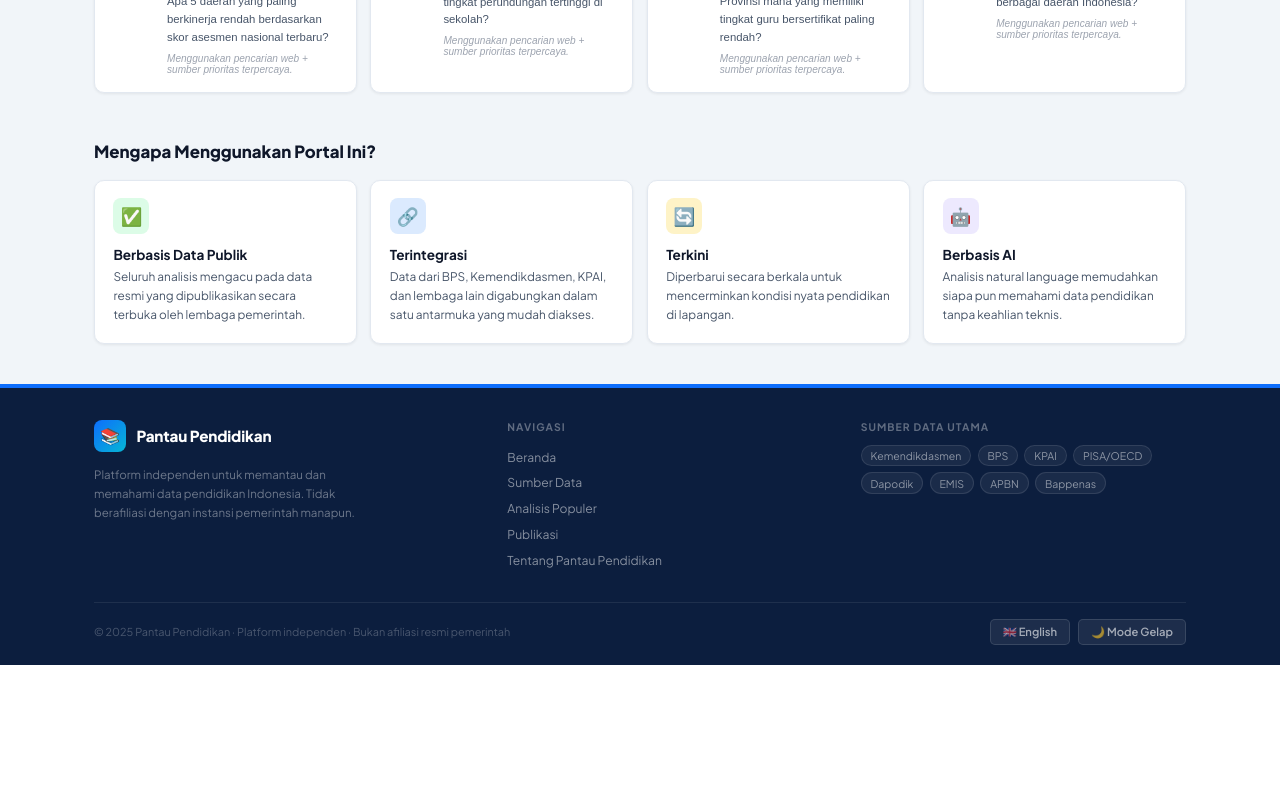
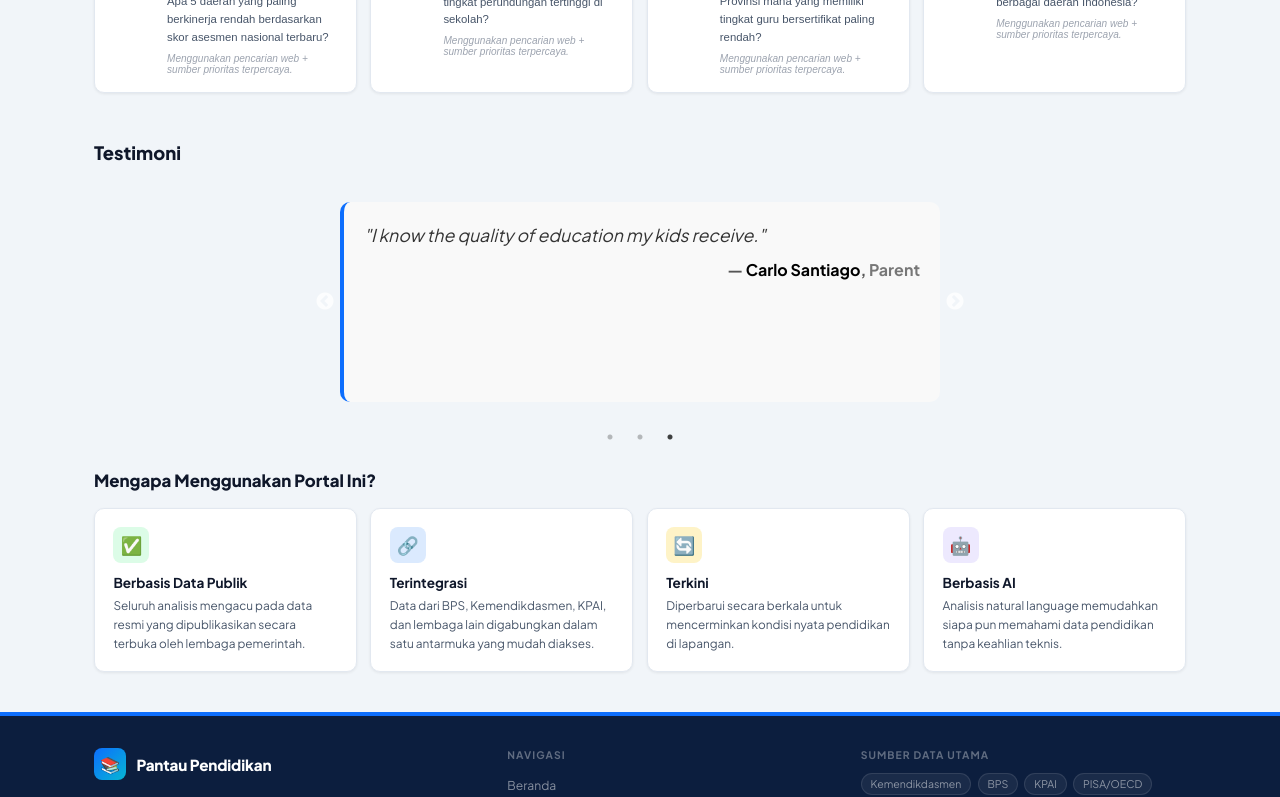
Before and after one commit to ghif/pantau-pendidikan, a React (Vite) app: page / in a window 1280 px wide. Shown: the part 1543-2340 px from the top of the page. Before the commit the page ends 2208 px from the top, so only its background shows below. Built offline with nearby package versions, Linux system fonts and the light colour scheme.

Commit message:
feat: added testimony section

```diff
--- a/package.json
+++ b/package.json
@@ -15,7 +15,9 @@
     "html-to-image": "^1.11.13",
     "react": "^18.2.0",
     "react-dom": "^18.2.0",
-    "react-icons": "^5.6.0"
+    "react-icons": "^5.6.0",
+    "react-slick": "^0.31.0",
+    "slick-carousel": "^1.8.1"
   },
   "devDependencies": {
     "@vitejs/plugin-react": "^4.2.1",
--- a/src/data/strings.js
+++ b/src/data/strings.js
@@ -22,6 +22,7 @@ export const STRINGS = {
     popularAnalyses: "Analisis Populer",
     popularSub: "Klik untuk langsung menjalankan analisis berbasis data pendidikan publik Indonesia",
     filterAll: "Semua",
+    testimonials: "Testimoni",
     whyTitle: "Mengapa Menggunakan Portal Ini?",
     whyCards: [
       { icon: "✅", color: "#16a34a", bg: "#dcfce7", title: "Berbasis Data Publik", desc: "Seluruh analisis mengacu pada data resmi yang dipublikasikan secara terbuka oleh lembaga pemerintah." },
@@ -83,6 +84,7 @@ export const STRINGS = {
     popularAnalyses: "Popular Analyses",
     popularSub: "Click to run analyses based on Indonesia's public education data",
     filterAll: "All",
+    testimonials: "Testimonials",
     whyTitle: "Why Use This Portal?",
     whyCards: [
       { icon: "✅", color: "#16a34a", bg: "#dcfce7", title: "Public Data Only", desc: "All analyses are grounded in official data published openly by government agencies." },
--- /dev/null
+++ b/src/data/testimonies.js
@@ -0,0 +1,17 @@
+export const TESTIMONIES = [
+  {
+    testimony: "This service is highly recommended! The team was professional, prompt, and exceeded all my expectations. My conversion rates improved by nearly four times after implementing their solution.",
+    author: "Alex Johnson",
+    company: "Tech Solutions Inc.",
+  },
+  {
+    testimony: "NEVER BEEN EASIER!!!",
+    author: "Bianca Thompson",
+    company: "Education Observer",
+  },
+  {
+    testimony: "I know the quality of education my kids receive.",
+    author: "Carlo Santiago",
+    company: "Parent",
+  },
+]
--- a/src/pages/HomePage.jsx
+++ b/src/pages/HomePage.jsx
@@ -1,9 +1,14 @@
 import { useState, useRef, useEffect } from "react";
 import { toBlob } from "html-to-image";
 import { BsCopy } from 'react-icons/bs';
+import Slider from "react-slick";
+import "slick-carousel/slick/slick.css";
+import "slick-carousel/slick/slick-theme.css";
+import styles from "../styles/HomePage.module.css";
 
 import { SUGGESTED_QUERIES } from "../data/queries";
 import { STRINGS } from "../data/strings";
+import { TESTIMONIES } from "../data/testimonies";
 import { PISA_DATA, SPENDING_DATA, TOTAL_SPENDING_DATA } from "../data/official";
 import { BarChart, LineChart, ComparisonChart, ScatterChart, DualAxisChart } from "../components/Charts";
 import { TypingText } from "../components/TypingText";
@@ -1688,6 +1693,15 @@ export function HomePage({
   const S = STRINGS[lang];
   const QUERIES = SUGGESTED_QUERIES[lang];
   const T = getTheme(dark);
+  const settings = {
+    dots: true,
+    infinite: true,
+    speed: 500,
+    slidesToShow: 1,
+    slidesToScroll: 1,
+    autoplay: true, // Optional: enable autoplay
+    autoplaySpeed: 2000,
+  };
 
   const categories = [...new Set(QUERIES.map(q => q.category))];
   const filteredQueries = filter ? QUERIES.filter(q => q.category === filter) : QUERIES;
@@ -1912,6 +1926,25 @@ export function HomePage({
               </div>
             </section>
 
+            {/* TESTIMONIES */}
+            <section style={{ marginTop: "3rem" }}>
+              <h2 style={{ fontSize: "1.15rem", fontWeight: "800", color: T.text, marginBottom: "1.1rem" }}>{S.testimonials}</h2>
+              <div style={{ maxWidth: 600, margin: 'auto' }}>
+                <Slider {...settings}>
+                  {TESTIMONIES.map((item, i) => (
+                    <div key={i} className={styles.testimonial}>
+                      <figure>
+                        <blockquote><p>"{item.testimony}"</p></blockquote>
+                        <figcaption>
+                          — <span className={styles.testimonialAuthor}>{item.author}</span>, <cite className={styles.testimonialCompany}>{item.company}</cite>
+                        </figcaption>
+                      </figure>
+                    </div>
+                  ))}
+                </Slider>
+              </div>
+            </section>
+
             {/* Why use this portal */}
             <section style={{ marginTop: "3rem" }}>
               <h2 style={{ fontSize: "1.05rem", fontWeight: "800", color: T.text, marginBottom: "1.1rem" }}>{S.whyTitle}</h2>
--- a/src/styles/HomePage.module.css
+++ b/src/styles/HomePage.module.css
@@ -478,6 +478,39 @@
   margin: 0;
 }
 
+.testimonial {
+  border-left: 4px solid var(--blue);
+  padding: 20px;
+  margin: 20px 0;
+  background-color: #f9f9f9;
+  font-style: italic;
+  border-radius: 10px;
+  height: 200px;
+}
+
+.testimonial blockquote p {
+  margin: 0 0 10px 0;
+  font-size: 1.1em;
+  line-height: 1.55;
+  color: #333;
+}
+
+.testimonial figcaption {
+  text-align: right;
+  font-style: normal;
+  font-weight: bold;
+  color: #555;
+}
+
+.testimonialAuthor {
+  color: #000;
+}
+
+.testimonialCompany {
+  font-style: normal; /* Removes default italic from <cite> */
+  color: #777;
+}
+
 .whySection {
   margin-top: 3rem;
 }
```
Also changed, not shown: 1 other file (tests, documents, lock files or other folders).
